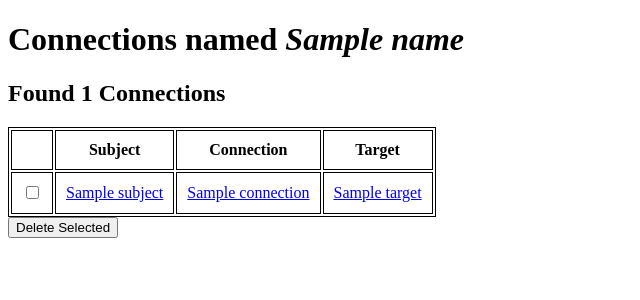
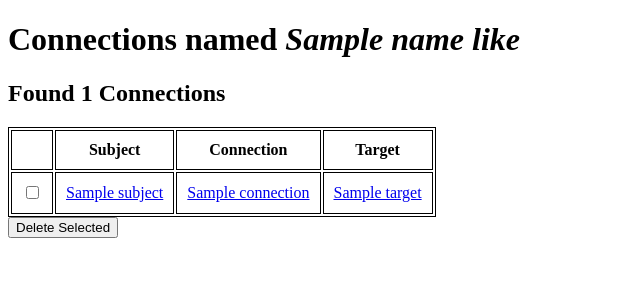
Before and after one commit to d4daveshep/knowledge-database, a FastAPI app: template templates/connection-results.html in a window 1280 px wide. Shown: the part 26-326 px from the top of the page, without its empty margins (0-640 px from the left). Run offline with FastAPI, Linux system fonts and the light colour scheme; the template is opened without the code that fills it: most values are stand-ins (such as "Sample title", 1, 10 or a date in 2020).

Commit message:
standardised on name_like as the connection filter parameter name

```diff
--- a/templates/connection-results.html
+++ b/templates/connection-results.html
@@ -3,6 +3,6 @@
 {% block title %}Connection Results{% endblock %}
 
 {% block content %}
-<h1>Connections named <i>{{name}}</i></h1>
+<h1>Connections named <i>{{name_like}}</i></h1>
 {% include "connections-table.html" %}
 {% endblock %}
--- a/templates/connections-table.html
+++ b/templates/connections-table.html
@@ -13,7 +13,7 @@
         </tr>
     {% endfor %}
     </table>
-    <input type="hidden" name="name_like", value="{{name}}">
+    <input type="hidden" name="name_like", value="{{name_like}}">
     <button type="submit" formmethod="post" formaction="/delete-connections/">Delete Selected</button>
 
 </form>
--- a/web_apps/html_app.py
+++ b/web_apps/html_app.py
@@ -113,7 +113,7 @@ def get_connections_by_name(request: Request, name_like: str, db_session: Sessio
     connections: list[Connection] = get_connections(name_like=name_like, db_session=db_session)
 
     return templates.TemplateResponse("/connection-results.html",
-                                      {"request": request, "name": name_like, "connections": connections})
+                                      {"request": request, "name_like": name_like, "connections": connections})
 
 
 @app.get("/search", response_class=HTMLResponse)
@@ -161,6 +161,8 @@ def delete_connections(request: Request, name_like: str = Form(...),
     This handles a dynamic number of conn_id items in the form
     :param conn_id: list of connection ids to be deleted, can be empty
     """
+    print(f"name_like={name_like}")
+    print("conn_id list", conn_id)
     for id in conn_id:
         if not crud.delete_connection(db_session, connection_id=id):
             raise HTTPException(status_code=404)
```
